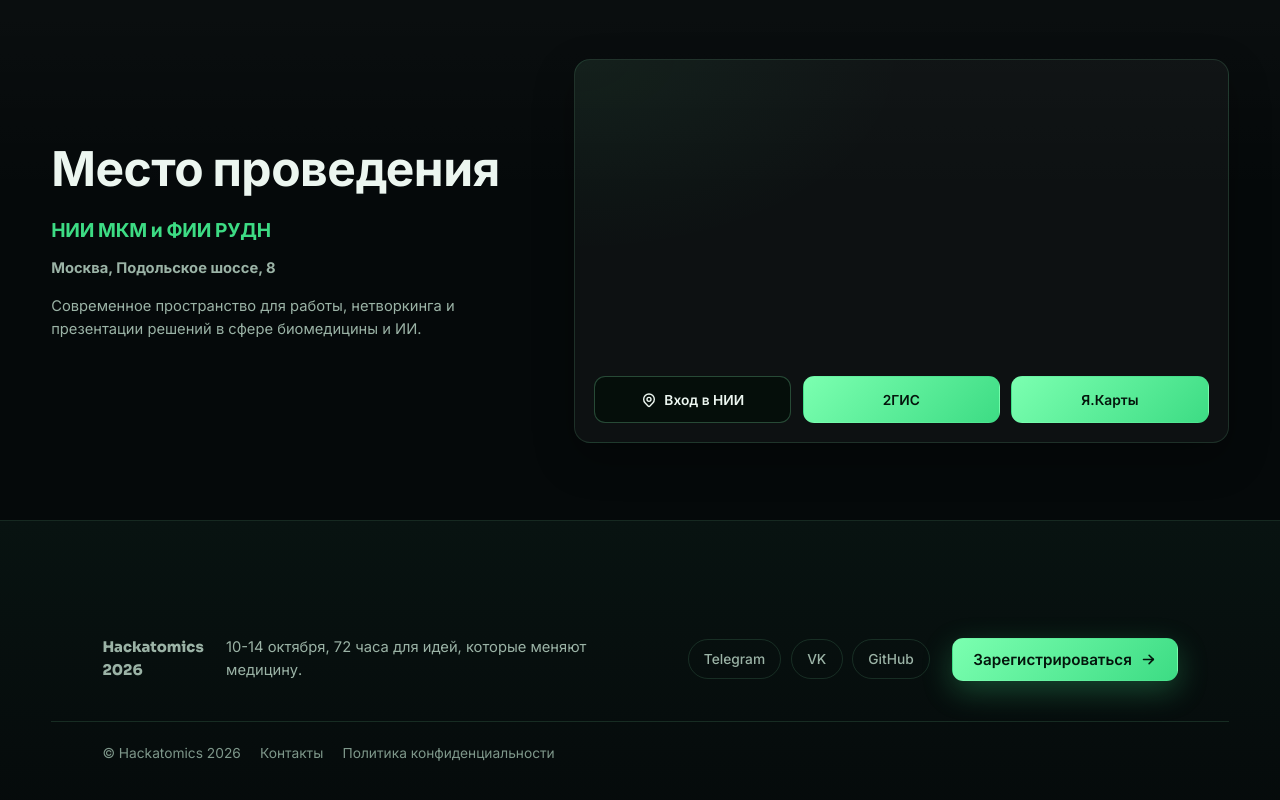
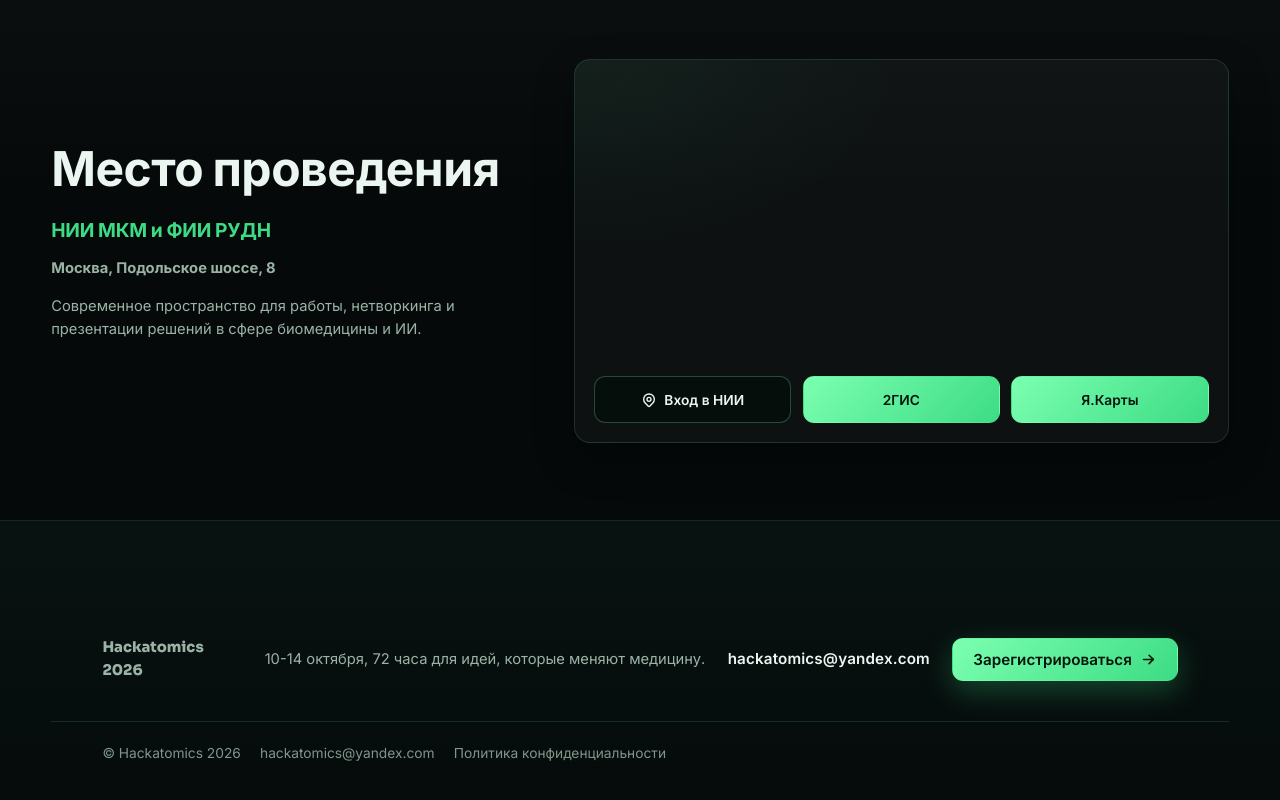
Before and after one commit to saitnado/my-site, a React (Vite) app: page / in a window 1280 px wide. Shown: the part 6696-7496 px from the top of the page. Built offline with nearby package versions, Linux system fonts and the light colour scheme.

Commit message:
refactor: Replace social links with contact email in footer and update styles accordingly. Introduce contactEmail constant in app.config.ts for better maintainability.

```diff
--- a/src/App.css
+++ b/src/App.css
@@ -2274,24 +2274,17 @@ main > section + section,
   font-size: 0.92rem;
 }
 
-.socials {
-  display: flex;
-  gap: 0.6rem;
-}
-
-.socials a {
-  padding: 0.5rem 0.95rem;
-  color: var(--muted);
-  border: 1px solid var(--border);
-  border-radius: 999px;
-  font-size: 0.86rem;
-  font-weight: 500;
-  transition: color 0.2s ease, border-color 0.2s ease;
-}
-
-.socials a:hover {
+.footer-email {
+  color: var(--text);
+  font-size: 0.95rem;
+  font-weight: 600;
+  letter-spacing: 0.01em;
+  transition: color 0.2s ease;
+}
+
+.footer-email:hover,
+.footer-email:focus-visible {
   color: var(--accent);
-  border-color: var(--accent);
 }
 
 .footer-registration {
--- a/src/App.jsx
+++ b/src/App.jsx
@@ -12,6 +12,7 @@ import heroGifVideo from "./assets/gif.MP4";
 import RegistrationModal from "./RegistrationForm";
 import {
   chips,
+  contactEmail,
   dnaDots,
   hackathonDays,
   iconMap,
@@ -187,7 +188,11 @@ function App() {
           </div>
 
           {navItems.slice(1).map((item) => (
-            <a key={item.id} href={`#${item.id}`} onClick={() => setMenuOpen(false)}>
+            <a
+              key={item.id}
+              href={item.href ?? `#${item.id}`}
+              onClick={() => setMenuOpen(false)}
+            >
               {item.label}
             </a>
           ))}
@@ -683,11 +688,9 @@ function App() {
         <div className="footer-top">
           <p className="footer-brand">Hackatomics 2026</p>
           <p>10-14 октября, 72 часа для идей, которые меняют медицину.</p>
-          <div className="socials">
-            <a href="#">Telegram</a>
-            <a href="#">VK</a>
-            <a href="#">GitHub</a>
-          </div>
+          <a className="footer-email" href={`mailto:${contactEmail}`}>
+            {contactEmail}
+          </a>
           <button
             type="button"
             className="btn btn-primary footer-registration"
@@ -698,7 +701,7 @@ function App() {
         </div>
         <div className="footer-bottom">
           <span>© Hackatomics 2026</span>
-          <a href="#">Контакты</a>
+          <a href={`mailto:${contactEmail}`}>{contactEmail}</a>
           <a
             href="https://www.rudn.ru/personal-data-processing-and-protection-policy"
             target="_blank"
--- a/src/config/app.config.ts
+++ b/src/config/app.config.ts
@@ -18,12 +18,14 @@ import {
   IconUsersGroup,
 } from "@tabler/icons-react";
 
+export const contactEmail = "hackatomics@yandex.com";
+
 export const navItems = [
   { id: "about", label: "О хакатоне" },
   { id: "projects", label: "Проекты" },
   { id: "terms", label: "Условия проведения" },
   { id: "venue", label: "Место проведения" },
-  { id: "contacts", label: "Контактная информация" },
+  { id: "contacts", label: "Контактная информация", href: `mailto:${contactEmail}` },
 ];
 
 export const organizerPartners = [
```
